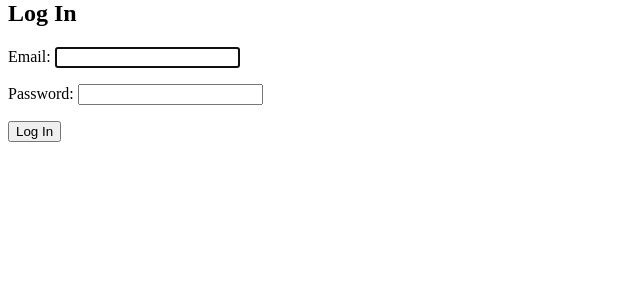
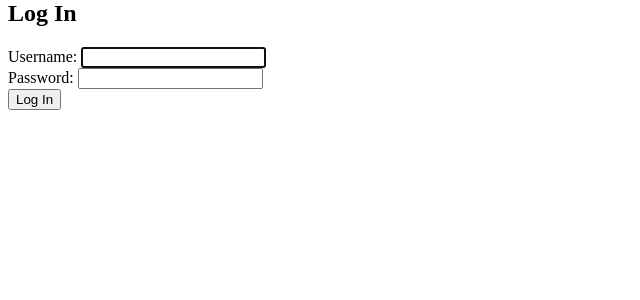
Before and after one commit to suzingzzang/AiProject, a Django app: page /accounts/login/ in a window 1280 px wide. Shown: the part 20-320 px from the top of the page, without its empty margins (0-640 px from the left). Run offline with Django 5.2, Linux system fonts and the light colour scheme.

Commit message:
fix: 로그인 html 수정

```diff
--- a/seedo/accounts/templates/login.html
+++ b/seedo/accounts/templates/login.html
@@ -1,7 +1,15 @@
 {% extends "base.html" %} {% block content %}
 <h2>Log In</h2>
 <form method="post">
-  {% csrf_token %} {{ form.as_p }}
+  {% csrf_token %}
+  <div class="form-group">
+    <label for="username">Username:</label>
+    {{ form.username }}
+  </div>
+  <div class="form-group">
+    <label for="password">Password:</label>
+    {{ form.password }}
+  </div>
   <button type="submit">Log In</button>
 </form>
 {% endblock %}
```
